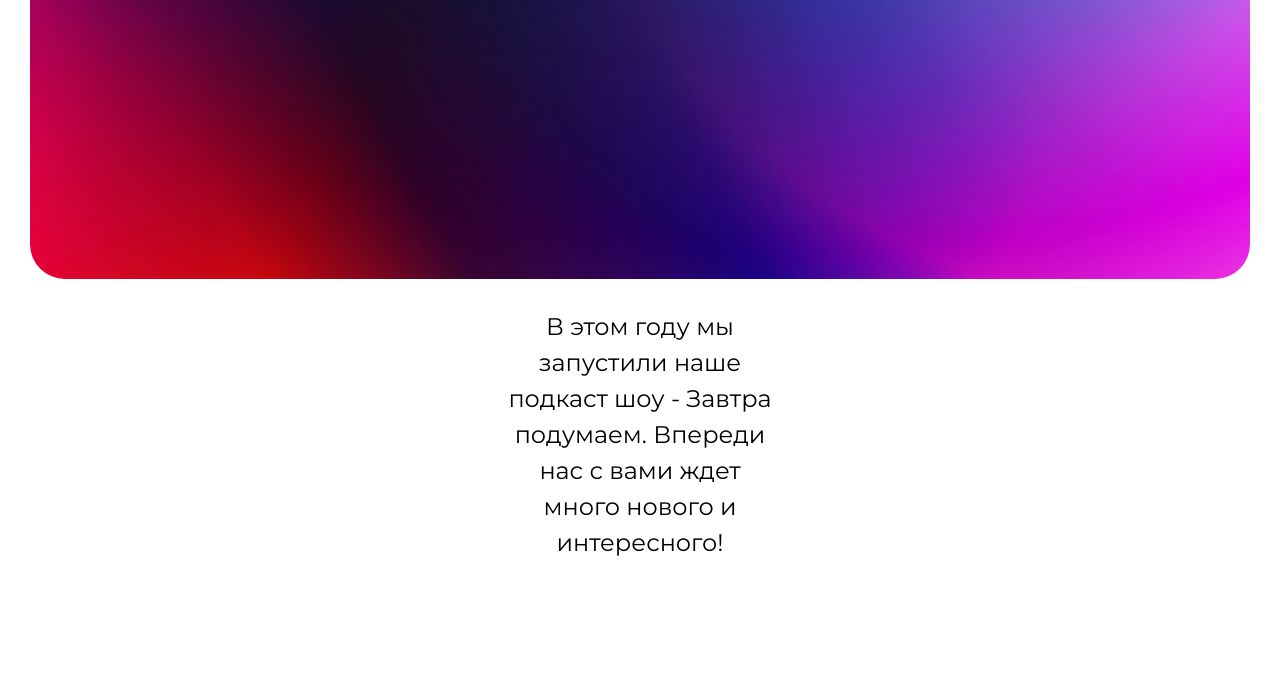
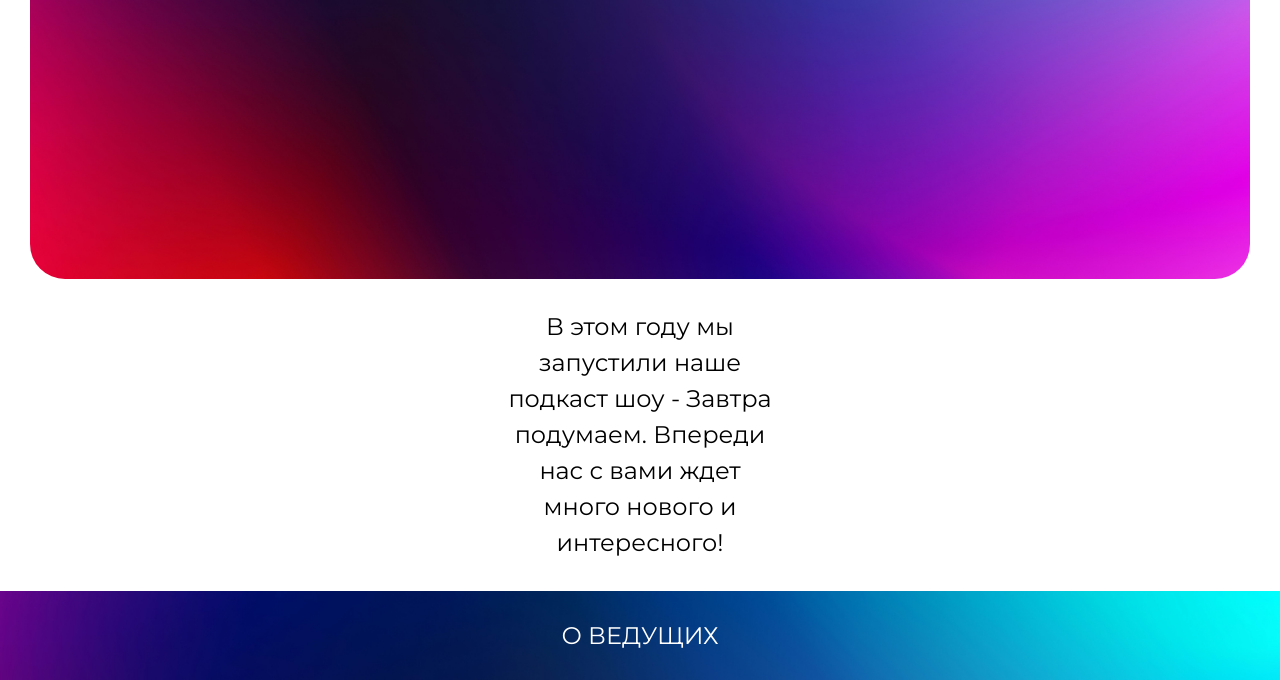
Before and after one commit to GavrilovaMilena/zavtrashow, a plain HTML site: page index.html in a window 1280 px wide. Shown: the part 401-1081 px from the top of the page. Before the commit the page ends 962 px from the top, so only its background shows below. Drawn offline with Linux system fonts and the light colour scheme.

Commit message:
О ВЕДУЩИХ
О ВЕДУЩИХ

```diff
--- a/index.html
+++ b/index.html
@@ -19,5 +19,8 @@
         с вами ждет много нового и интересного!
       </h2>
     </div>
+    <div class="about_presenters">
+        <h2 class="about_presenters_text">О ведущих</h2>
+    </div>
   </body>
 </html>
--- a/styles.scss
+++ b/styles.scss
@@ -1,4 +1,8 @@
 h1 {
+  margin: 0;
+}
+
+h2 {
   margin: 0;
 }
 
@@ -36,12 +40,25 @@ body {
   }
   .about-show_container {
     color: black;
-    height: 50px;
-    margin: 0 500px;
+    margin: 0 500px 30px;
     .about-show_text {
       font-weight: 400;
       text-align: center;
       line-height: 1.5;
     }
   }
+  .about_presenters {
+    background-image: url("img/codioful-formerly-gradienta-G084bO4wGDA-unsplash.jpg");
+    background-repeat: no-repeat;
+    background-size: cover;
+    padding: 30px 0;
+    display: flex;
+    justify-content: center;
+    align-items: center;
+    color: white;
+    .about_presenters_text {
+      font-weight: 400;
+      text-transform: uppercase
+    }
+  }
 }
```
Also changed, not shown: styles.css, 1 other file.
